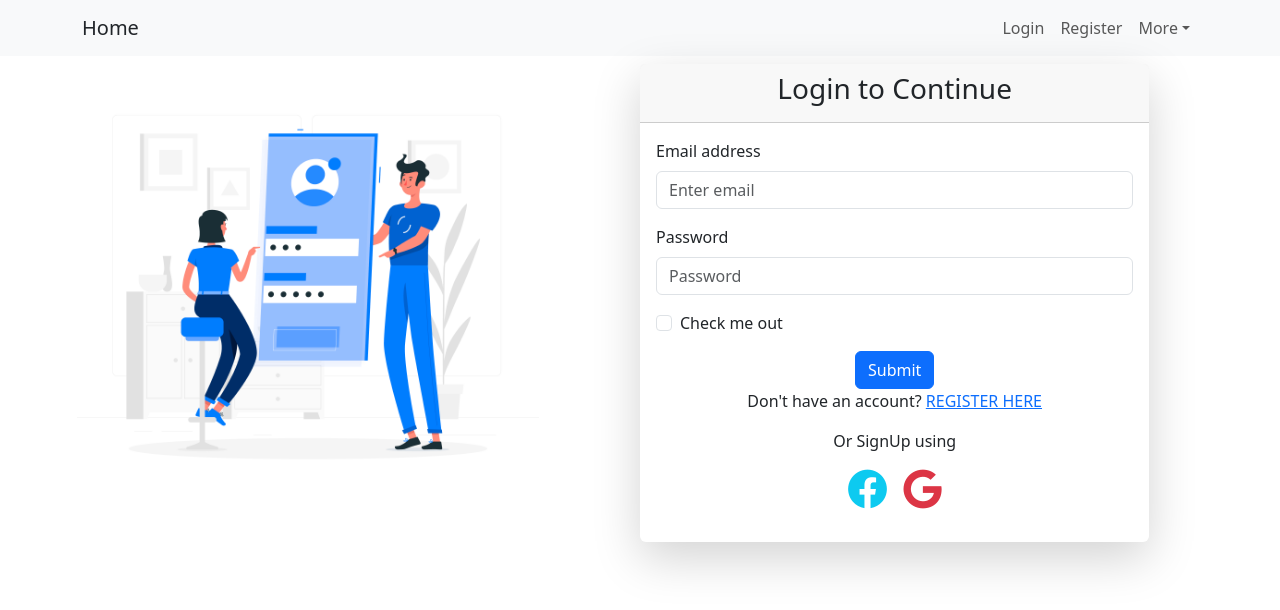
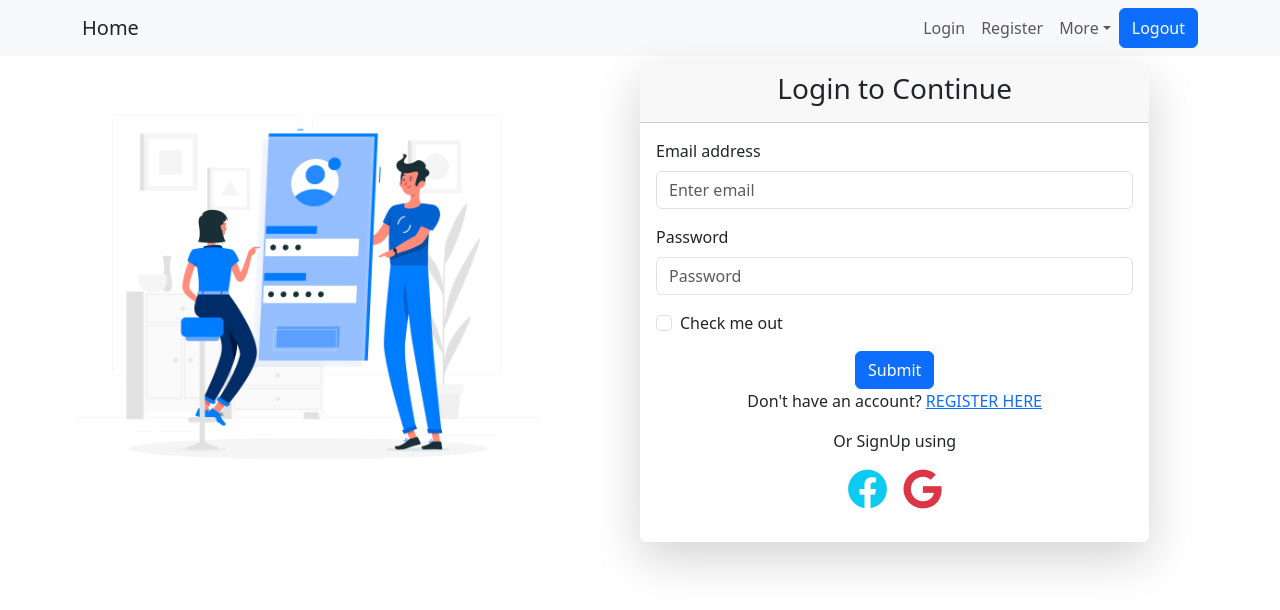
Before and after one commit to shangharsh/Vite-Ecom, a React (Vite) app: page /login in a window 1280 px wide. Shown: the top 610 px of the page. Built offline with nearby package versions, Linux system fonts and the light colour scheme.

Commit message:
feat: Logout added, Toast on add, edit and delete product.

```diff
--- a/src/components/AddProduct.jsx
+++ b/src/components/AddProduct.jsx
@@ -1,5 +1,5 @@
 import React from 'react'
-import { Button, Modal, Form } from 'react-bootstrap'
+import { Button, Modal, Form, Image } from 'react-bootstrap'
 
 const AddProduct = ({show, handleClose, handleChange, addProductHandler}) => {
   return (
@@ -12,6 +12,7 @@ const AddProduct = ({show, handleClose, handleChange, addProductHandler}) => {
       <Form.Group className="mb-3" controlId="formBasicImage">
         <Form.Label>Product Image</Form.Label>
         <Form.Control type="text" name='thumbnail' placeholder='Image Here' onChange={handleChange}/>
+
       </Form.Group>
 
       <Form.Group className="mb-3" controlId="formBasicTitle">
--- a/src/components/EditProduct.jsx
+++ b/src/components/EditProduct.jsx
@@ -12,7 +12,7 @@ const EditProduct = ({showEdit, handleEditClose, handleEditChange, editProductHa
         <Form>
       <Form.Group className="mb-3" controlId="formBasicImage">
         <Form.Label>Product Image</Form.Label>
-        <Form.Control type="image" name='thumbnail' placeholder='Image Here' readOnly src={editedProduct.thumbnail} onChange={handleEditChange}/>
+        <Form.Control type="image" name='thumbnail' placeholder='Image Here' src={editedProduct.thumbnail} onChange={handleEditChange} disabled/>
       </Form.Group>
 
       <Form.Group className="mb-3" controlId="formBasicTitle">
--- a/src/components/Navbar.jsx
+++ b/src/components/Navbar.jsx
@@ -1,7 +1,16 @@
-import {Container,Form,Nav,Navbar,NavDropdown} from 'react-bootstrap';
-import {Link} from 'react-router-dom';
+import {Button, Container,Nav,Navbar,NavDropdown} from 'react-bootstrap';
+import {Link, useNavigate} from 'react-router-dom';
+import { successToast } from '../services/toast.service';
 
 const NavMenu = () =>{
+
+  const navigate = useNavigate();
+
+  const handleLogOut = () =>{
+    localStorage.removeItem('isLoggedIn');
+    navigate('/login');
+    successToast('Logout Successfully.')
+  }
     return(
     <Navbar expand="lg" className="bg-body-tertiary">
       <Container>
@@ -30,6 +39,7 @@ const NavMenu = () =>{
                 <Link to='/live-counter' className='text-decoration-none text-dark'>Live Counter</Link>
               </NavDropdown.Item>
             </NavDropdown>
+            <Button onClick={handleLogOut}>Logout</Button>
           </Nav>
         </Navbar.Collapse>
       </Container>
--- a/src/pages/Products.jsx
+++ b/src/pages/Products.jsx
@@ -6,6 +6,7 @@ import { Button, Form } from 'react-bootstrap';
 import AddProduct from '../components/AddProduct';
 import EditProduct from '../components/EditProduct';
 import ViewProduct from '../components/ViewProduct';
+import { successToast } from '../services/toast.service';
 
 const Products = () => {
 
@@ -73,6 +74,8 @@ const Products = () => {
         return prod.id !== id;
     })
     setProducts(filteredProducts);
+  successToast('Product Deleted.');
+
 };
 
 //Add Product
@@ -97,6 +100,7 @@ const addProductHandler =(e)=>{
   e.preventDefault();
   setProducts([product, ...products]);
   setShow(false);
+  successToast('Product Added Successfully.');
 };
 
 //Edit Product
@@ -127,6 +131,7 @@ const editProductHandler =(e, id)=>{
   })
   setProducts(finalData);
   setShowEdit(false);
+  successToast('Product Edited Successfully.');
 };
 
 //View product
```
